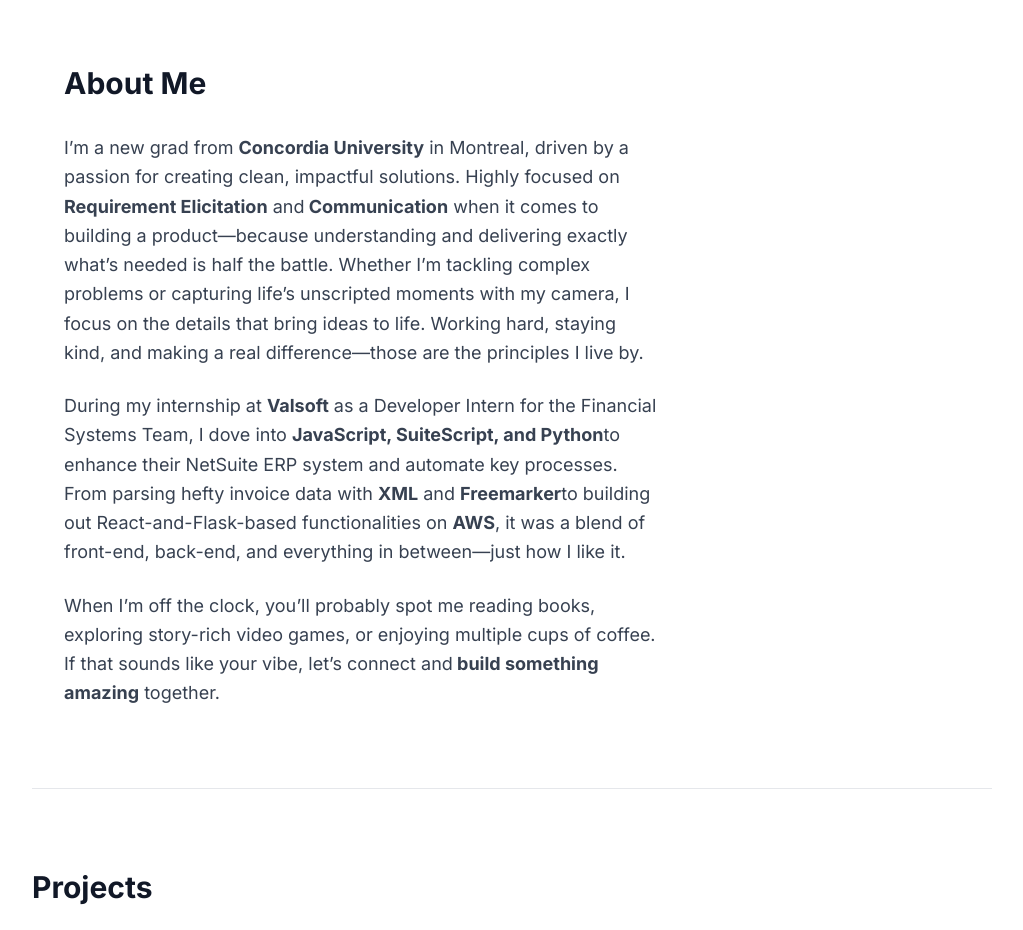
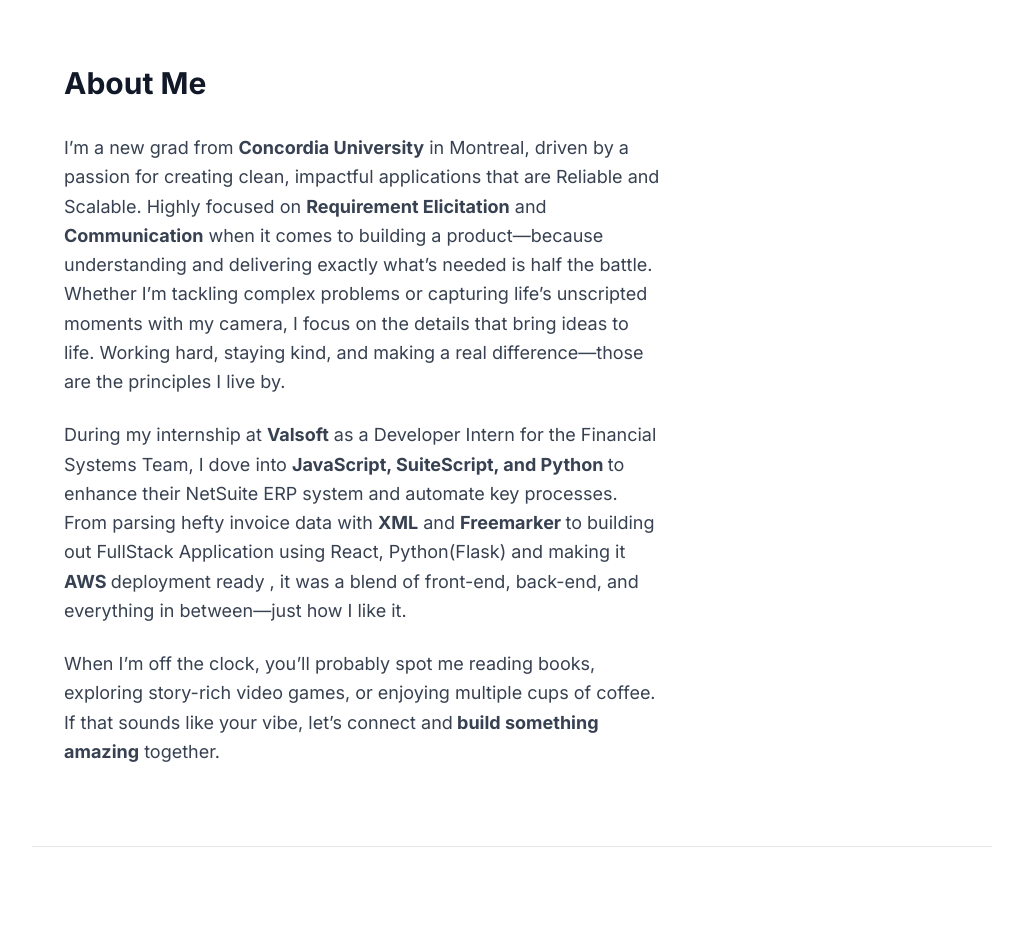
Before and after one commit to prafulnair/prafulnair.github.io, a React (Vite) app: page / in a window 1280 px wide. Shown: the part 920-1850 px from the top of the page, without its empty margins (128-1151 px from the left). Built offline with nearby package versions, Linux system fonts and the light colour scheme.

Commit message:
Changed to Single Column Article style for About Section

```diff
--- a/src/components/About.tsx
+++ b/src/components/About.tsx
@@ -55,7 +55,7 @@
           <div className="md:w-2/3">
             <p className="text-lg text-gray-700 dark:text-gray-300 leading-relaxed mb-6">
               I’m a new grad from <span className="font-semibold">Concordia University</span> in Montreal,
-              driven by a passion for creating clean, impactful solutions.
+              driven by a passion for creating clean, impactful applications that are Reliable and Scalable.
               Highly focused on <span className="font-semibold">Requirement Elicitation</span> and
               <span className="font-semibold"> Communication</span> when it comes to building a product—because
               understanding and delivering exactly what’s needed is half the battle. Whether I’m tackling
@@ -66,10 +66,10 @@
 
             <p className="text-lg text-gray-700 dark:text-gray-300 leading-relaxed mb-6">
               During my internship at <span className="font-semibold">Valsoft</span> as a Developer Intern
-              for the Financial Systems Team, I dove into <span className="font-semibold">JavaScript, SuiteScript, and Python</span>
-              to enhance their NetSuite ERP system and automate key processes. From parsing hefty invoice
-              data with <span className="font-semibold">XML</span> and <span className="font-semibold">Freemarker</span>
-              to building out React-and-Flask-based functionalities on <span className="font-semibold">AWS</span>,
+              for the Financial Systems Team, I dove into <span className="font-semibold">JavaScript, SuiteScript, and Python </span>
+               to enhance their NetSuite ERP system and automate key processes. From parsing hefty invoice
+              data with <span className="font-semibold">XML</span> and <span className="font-semibold">Freemarker </span>
+              to building out FullStack Application using React, Python(Flask) and making it <span className="font-semibold">AWS </span> deployment ready ,
               it was a blend of front-end, back-end, and everything in between—just how I like it.
             </p>
 
```
